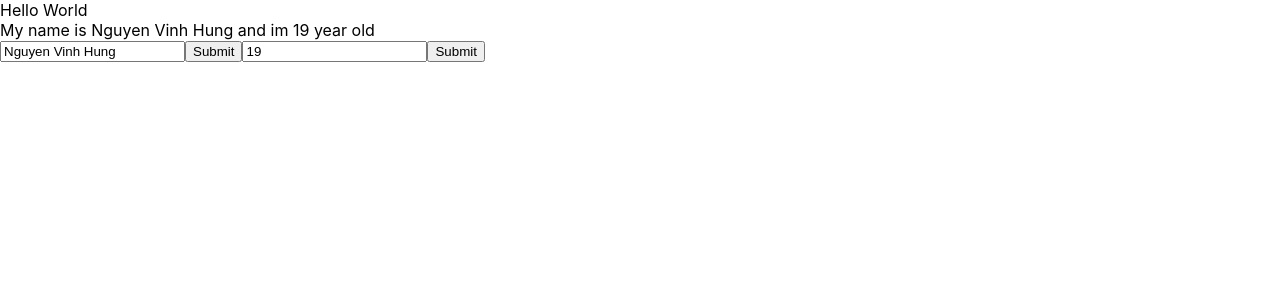
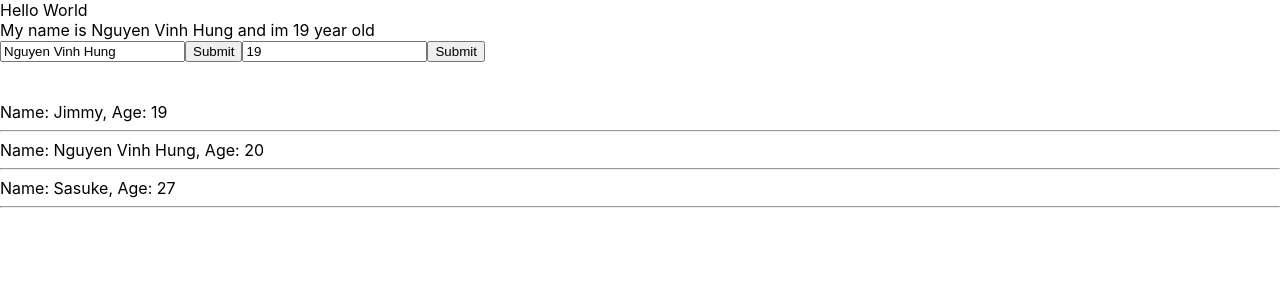
Before and after one commit to itsHungw/demo-Quizzer, a React (Create React App) app: page / in a window 1280 px wide. Shown: the top 300 px of the page. Built offline with nearby package versions, Linux system fonts and the light colour scheme.

Commit message:
video 24

```diff
--- a/src/App.js
+++ b/src/App.js
@@ -5,13 +5,37 @@ import { increaseCounter, decreaseCounter } from './redux/action/counterAction';
 import MyComponent from './components/MyComponent';
 import React from 'react';
 import UserInfo from './components/UserInfo';
+import DisplayInfo from './components/DisplayInfo';
 class App extends React.Component {
+  state = {
+    listUser: [
+      {
+        id: 1,
+        name: 'Jimmy',
+        age: 19
+      },
+      {
+        id: 2,
+        name: 'Nguyen Vinh Hung',
+        age: 20
+      },
+      {
+        id: 3,
+        name: 'Sasuke',
+        age: 27
+      }
+    ]
+  }
+  render() {
 
-  render() {
+
     return (
       <>
         <div>Hello World</div>
         <UserInfo />
+        <br></br>
+        <br></br>
+        <DisplayInfo listUser={this.state.listUser} />
       </>
     )
   }
--- /dev/null
+++ b/src/components/DisplayInfo.js
@@ -0,0 +1,25 @@
+import React from "react";
+
+class DisplayInfo extends React.Component {
+    render() {
+        const { listUser } = this.props;
+
+        return (
+            <>
+                {listUser.map((item) => {
+                    return (
+                        <>
+                            <div key={item}>Name: {item.name}, Age: {item.age}</div>
+                            <hr />
+                        </>
+
+                    )
+                })}
+
+            </>
+
+        )
+    }
+}
+
+export default DisplayInfo;
```
